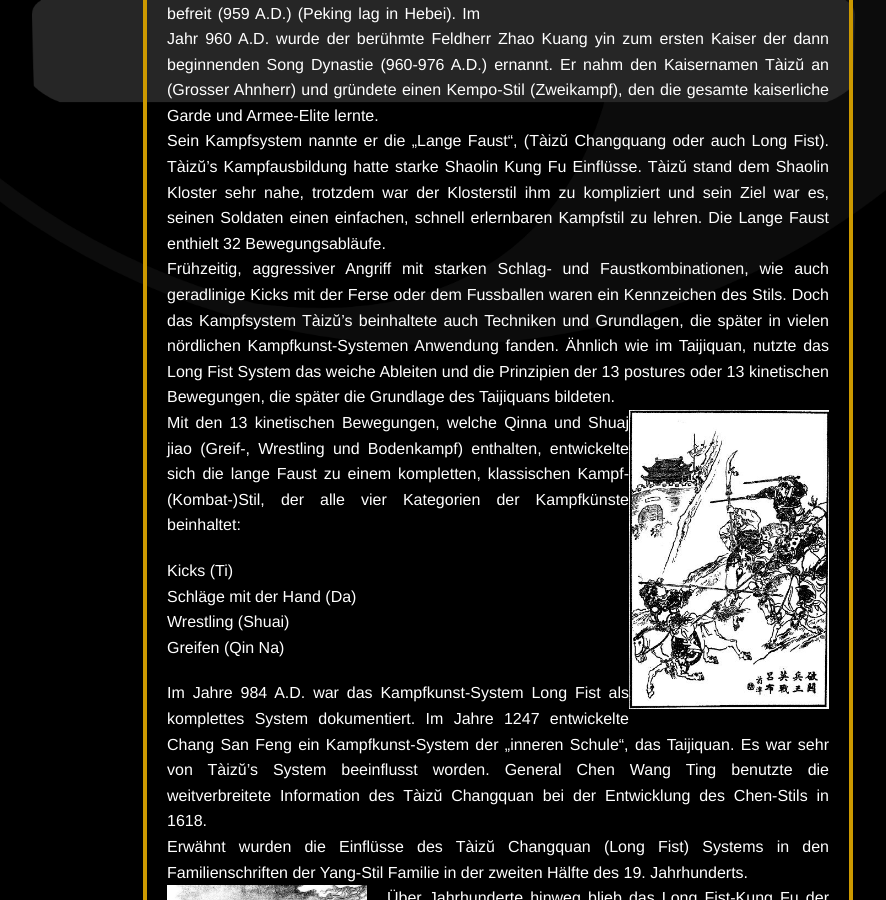
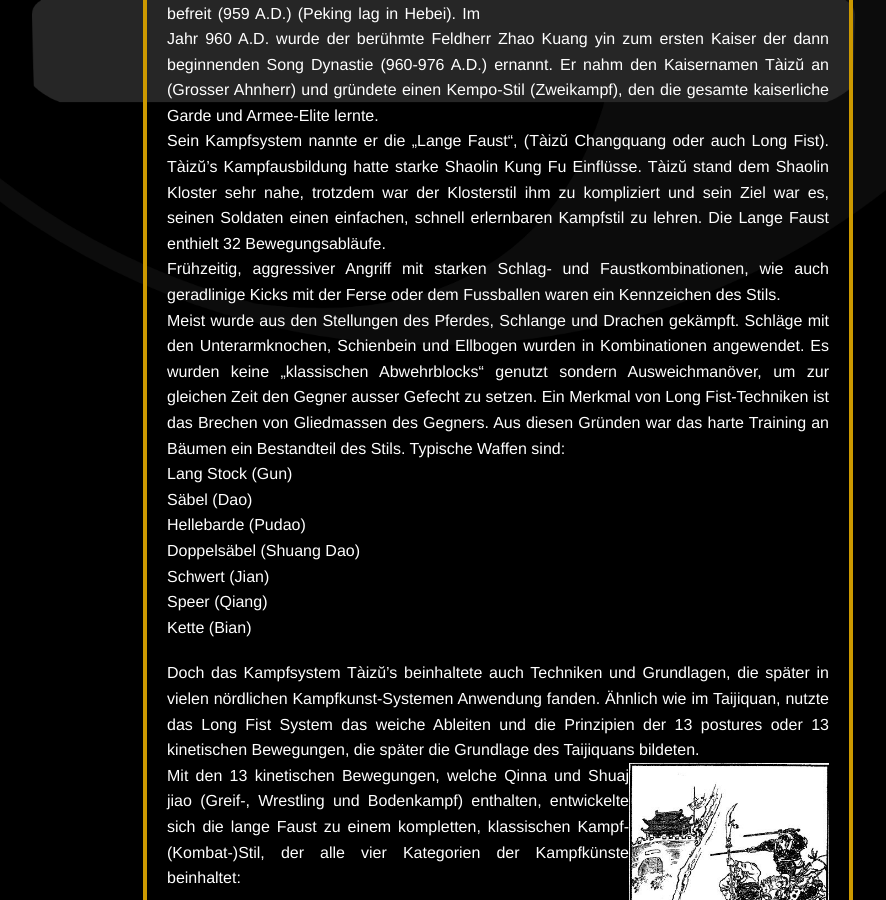
Before and after one commit to wu-shu/wu-shu.github.io, a Jekyll site: the page built from Long-fist/index.md, in a window 1280 px wide and 900 px high, scrolled down 638 px. Shown: the whole window, without its empty margins (272-1158 px from the left). Built offline with Jekyll 4.4.1, drawn with Linux system fonts in a browser that asks for light colours; some web fonts are replaced; Markdown is read by kramdown in place of the engine named in the settings; comment, search, counter and statistics services are not loaded.

Commit message:
Long fist erweiterung

```diff
--- a/Long-fist/index.md
+++ b/Long-fist/index.md
@@ -10,7 +10,19 @@ Die 30 Jahre dauernden Bauernkriege führten zum Ende der Tang Dynastie (907 A.D
 Aus dem Norden drangen Nomadenbanden in die Zentralgebiete Chinas, welche plünderten und mordeten. Diese „Kitangruppen“ wurden unter dem Kaiser Chai Rong besiegt und die Provinz Hebei befreit (959 A.D.) (Peking lag in Hebei).
 Im Jahr 960 A.D. wurde der berühmte Feldherr Zhao Kuang yin zum ersten Kaiser der dann beginnenden Song Dynastie (960-976 A.D.) ernannt. Er nahm den Kaisernamen Tàizŭ an (Grosser Ahnherr) und gründete einen Kempo-Stil (Zweikampf), den die gesamte kaiserliche Garde und Armee-Elite lernte.<br>
 Sein Kampfsystem nannte er die „Lange Faust“, (Tàizŭ Changquang oder auch Long Fist). Tàizŭ’s Kampfausbildung hatte starke Shaolin Kung Fu Einflüsse. Tàizŭ stand dem Shaolin Kloster sehr nahe, trotzdem war der Klosterstil ihm zu kompliziert und sein Ziel war es, seinen Soldaten einen einfachen, schnell erlernbaren Kampfstil zu lehren. Die Lange Faust enthielt 32 Bewegungsabläufe.<br>
-Frühzeitig, aggressiver Angriff mit starken Schlag- und Faustkombinationen, wie auch geradlinige Kicks mit der Ferse oder dem Fussballen waren ein Kennzeichen des Stils. Doch das Kampfsystem Tàizŭ’s beinhaltete auch Techniken und Grundlagen, die später in vielen nördlichen Kampfkunst-Systemen Anwendung fanden. Ähnlich wie im Taijiquan, nutzte das Long Fist System das weiche Ableiten und die Prinzipien der 13 postures oder 13 kinetischen Bewegungen, die später die Grundlage des Taijiquans bildeten.<br>
+Frühzeitig, aggressiver Angriff mit starken Schlag- und Faustkombinationen, wie auch geradlinige Kicks mit der Ferse oder dem Fussballen waren ein Kennzeichen des Stils. <br>
+Meist wurde aus den Stellungen des Pferdes, Schlange und Drachen gekämpft. Schläge mit den Unterarmknochen, Schienbein und Ellbogen wurden in Kombinationen angewendet. Es wurden keine „klassischen Abwehrblocks“ genutzt sondern Ausweichmanöver, um zur gleichen Zeit den Gegner ausser Gefecht zu setzen.
+Ein Merkmal von Long Fist-Techniken ist das Brechen von Gliedmassen des Gegners. Aus diesen Gründen war das harte Training an Bäumen ein Bestandteil des Stils. Typische Waffen sind:<br>
+Lang Stock (Gun)<br>
+Säbel (Dao)<br>
+Hellebarde (Pudao)<br>
+Doppelsäbel (Shuang Dao)<br>
+Schwert (Jian)<br>
+Speer (Qiang)<br>
+Kette (Bian)
+
+
+Doch das Kampfsystem Tàizŭ’s beinhaltete auch Techniken und Grundlagen, die später in vielen nördlichen Kampfkunst-Systemen Anwendung fanden. Ähnlich wie im Taijiquan, nutzte das Long Fist System das weiche Ableiten und die Prinzipien der 13 postures oder 13 kinetischen Bewegungen, die später die Grundlage des Taijiquans bildeten.<br>
 <img class="ifloat-right" src="/images/longfist_2.jpg" alt="Longfist" width="200px">
 Mit den 13 kinetischen Bewegungen, welche Qinna und Shuaj jiao (Greif-, Wrestling und Bodenkampf) enthalten, entwickelte sich die lange Faust zu einem kompletten, klassischen Kampf- (Kombat-)Stil, der alle vier Kategorien der Kampfkünste beinhaltet:
 
```
Also changed, not shown: 1 other file.
